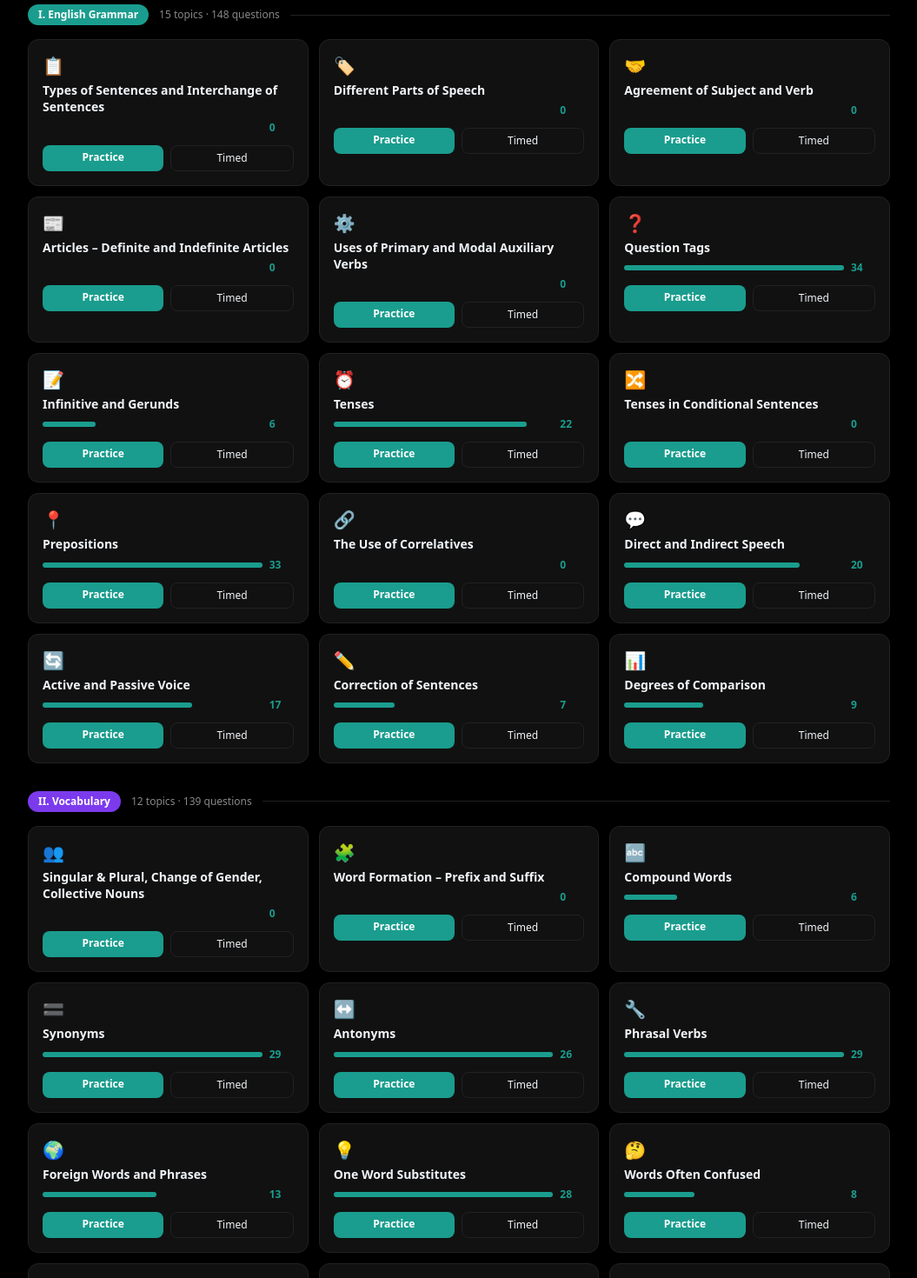
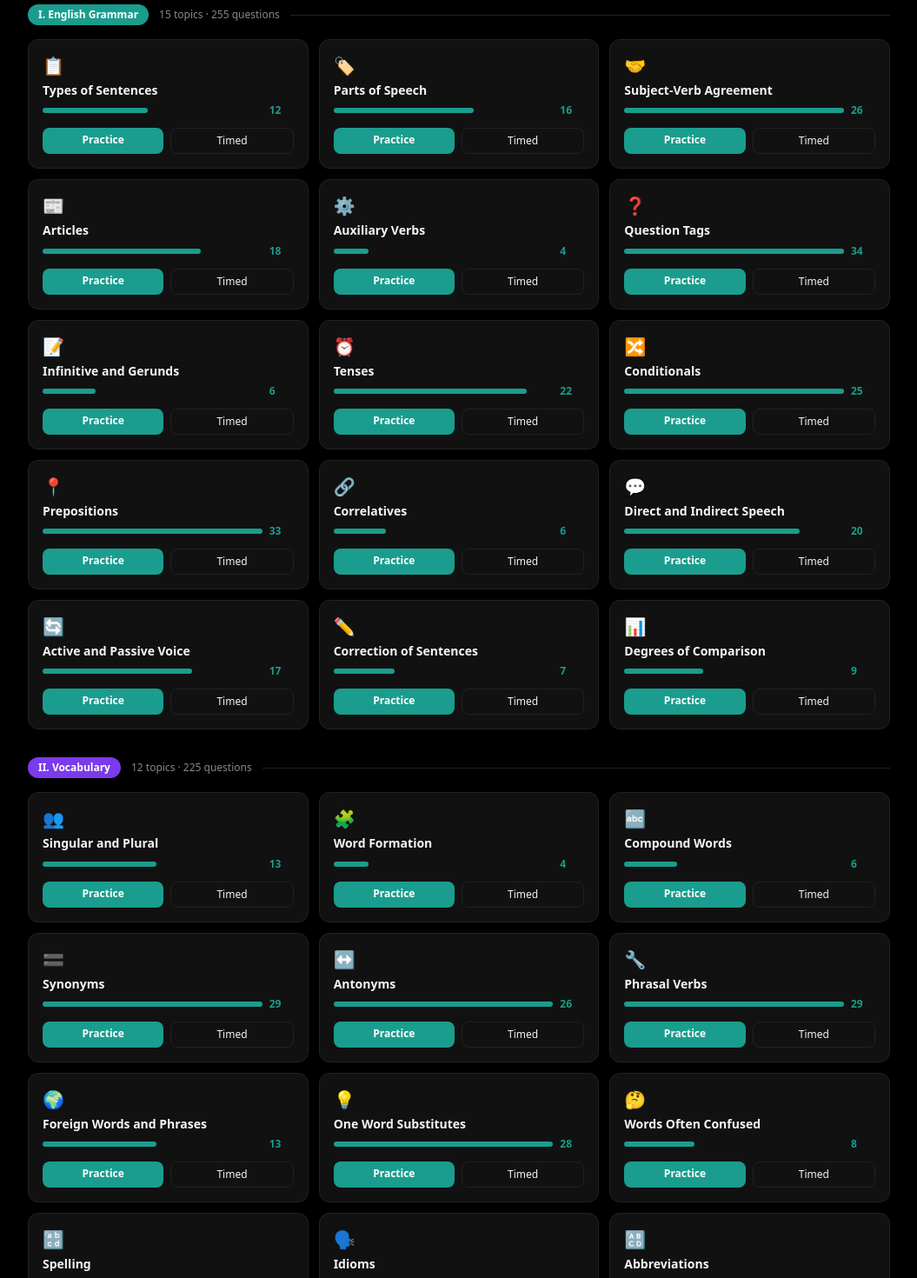
Before and after one commit to paggyandrews-web/HOW-COME-, a React (Vite) app: page /topics in a window 1280 px wide. Shown: the part 160-1630 px from the top of the page at 87% size, without its empty margins (112-1167 px from the left). Built offline with nearby package versions, Linux system fonts and the light colour scheme; no server answers.

Commit message:
Add paper + explanations

```diff
--- a/src/pages/Topics.jsx
+++ b/src/pages/Topics.jsx
@@ -4,36 +4,36 @@
 
 // Official Kerala PSC English Syllabus — in order
 const GRAMMAR_TOPICS = [
-  { name: 'Types of Sentences and Interchange of Sentences', emoji: '📋' },
-  { name: 'Different Parts of Speech',                        emoji: '🏷️' },
-  { name: 'Agreement of Subject and Verb',                    emoji: '🤝' },
-  { name: 'Articles – Definite and Indefinite Articles',      emoji: '📰' },
-  { name: 'Uses of Primary and Modal Auxiliary Verbs',        emoji: '⚙️' },
-  { name: 'Question Tags',                                    emoji: '❓' },
-  { name: 'Infinitive and Gerunds',                           emoji: '📝' },
-  { name: 'Tenses',                                           emoji: '⏰' },
-  { name: 'Tenses in Conditional Sentences',                  emoji: '🔀' },
-  { name: 'Prepositions',                                     emoji: '📍' },
-  { name: 'The Use of Correlatives',                          emoji: '🔗' },
-  { name: 'Direct and Indirect Speech',                       emoji: '💬' },
-  { name: 'Active and Passive Voice',                         emoji: '🔄' },
-  { name: 'Correction of Sentences',                          emoji: '✏️' },
-  { name: 'Degrees of Comparison',                            emoji: '📊' },
+  { name: 'Types of Sentences',       emoji: '📋' },
+  { name: 'Parts of Speech',          emoji: '🏷️' },
+  { name: 'Subject-Verb Agreement',   emoji: '🤝' },
+  { name: 'Articles',                 emoji: '📰' },
+  { name: 'Auxiliary Verbs',          emoji: '⚙️' },
+  { name: 'Question Tags',            emoji: '❓' },
+  { name: 'Infinitive and Gerunds',   emoji: '📝' },
+  { name: 'Tenses',                   emoji: '⏰' },
+  { name: 'Conditionals',             emoji: '🔀' },
+  { name: 'Prepositions',             emoji: '📍' },
+  { name: 'Correlatives',             emoji: '🔗' },
+  { name: 'Direct and Indirect Speech', emoji: '💬' },
+  { name: 'Active and Passive Voice', emoji: '🔄' },
+  { name: 'Correction of Sentences',  emoji: '✏️' },
+  { name: 'Degrees of Comparison',    emoji: '📊' },
 ]
 
 const VOCABULARY_TOPICS = [
-  { name: 'Singular & Plural, Change of Gender, Collective Nouns', emoji: '👥' },
-  { name: 'Word Formation – Prefix and Suffix',                     emoji: '🧩' },
-  { name: 'Compound Words',                                          emoji: '🔤' },
-  { name: 'Synonyms',                                                emoji: '🟰' },
-  { name: 'Antonyms',                                                emoji: '↔️' },
-  { name: 'Phrasal Verbs',                                           emoji: '🔧' },
-  { name: 'Foreign Words and Phrases',                               emoji: '🌍' },
-  { name: 'One Word Substitutes',                                    emoji: '💡' },
-  { name: 'Words Often Confused',                                    emoji: '🤔' },
-  { name: 'Spelling Test',                                           emoji: '🔡' },
-  { name: 'Idioms and their Meanings',                               emoji: '🗣️' },
-  { name: 'Expansion and Meaning of Common Abbreviations',           emoji: '🔠' },
+  { name: 'Singular and Plural',        emoji: '👥' },
+  { name: 'Word Formation',             emoji: '🧩' },
+  { name: 'Compound Words',             emoji: '🔤' },
+  { name: 'Synonyms',                   emoji: '🟰' },
+  { name: 'Antonyms',                   emoji: '↔️' },
+  { name: 'Phrasal Verbs',              emoji: '🔧' },
+  { name: 'Foreign Words and Phrases',  emoji: '🌍' },
+  { name: 'One Word Substitutes',       emoji: '💡' },
+  { name: 'Words Often Confused',       emoji: '🤔' },
+  { name: 'Spelling',                   emoji: '🔡' },
+  { name: 'Idioms',                     emoji: '🗣️' },
+  { name: 'Abbreviations',              emoji: '🔠' },
 ]
 
 function TopicCard({ topic, count }) {
```
